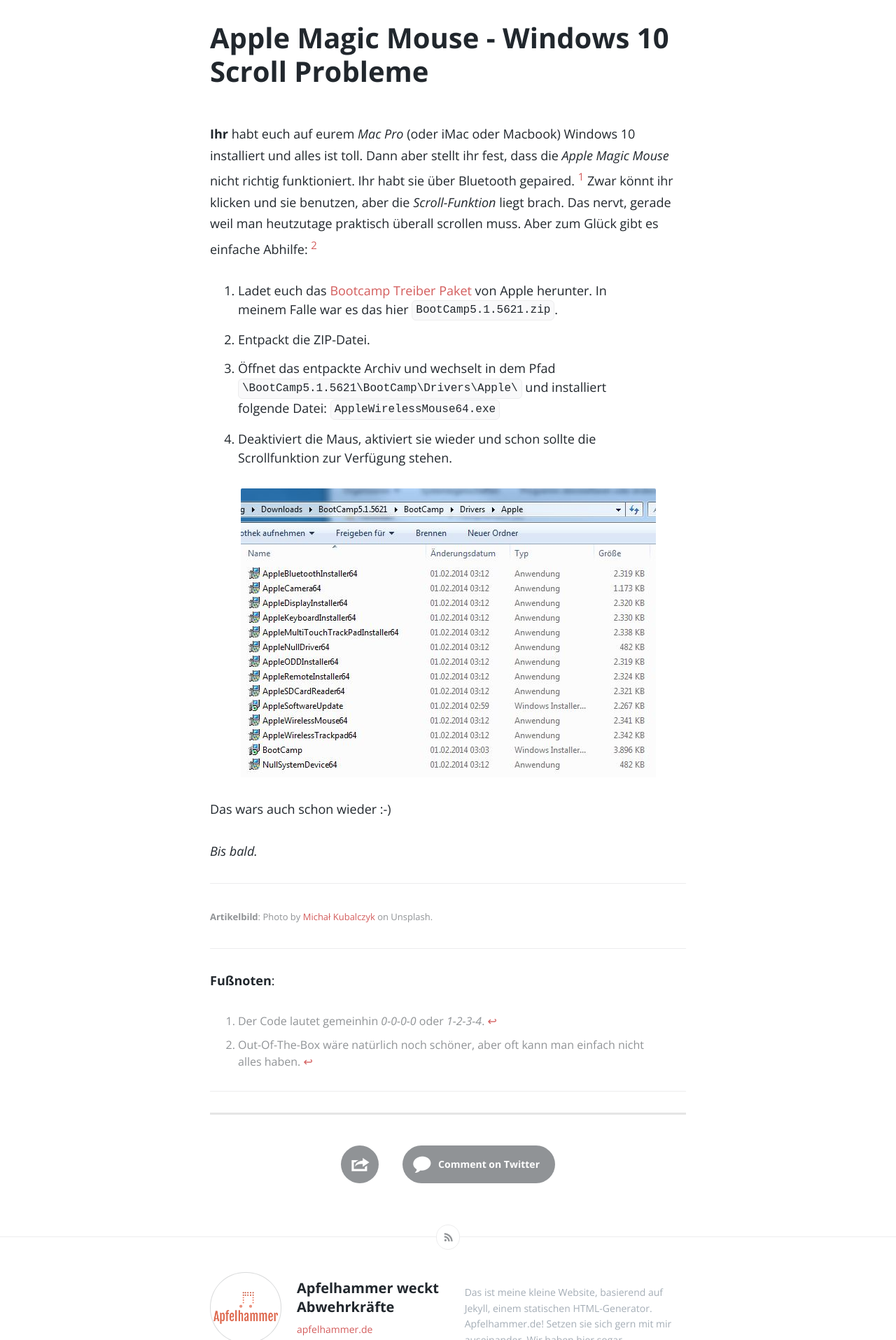
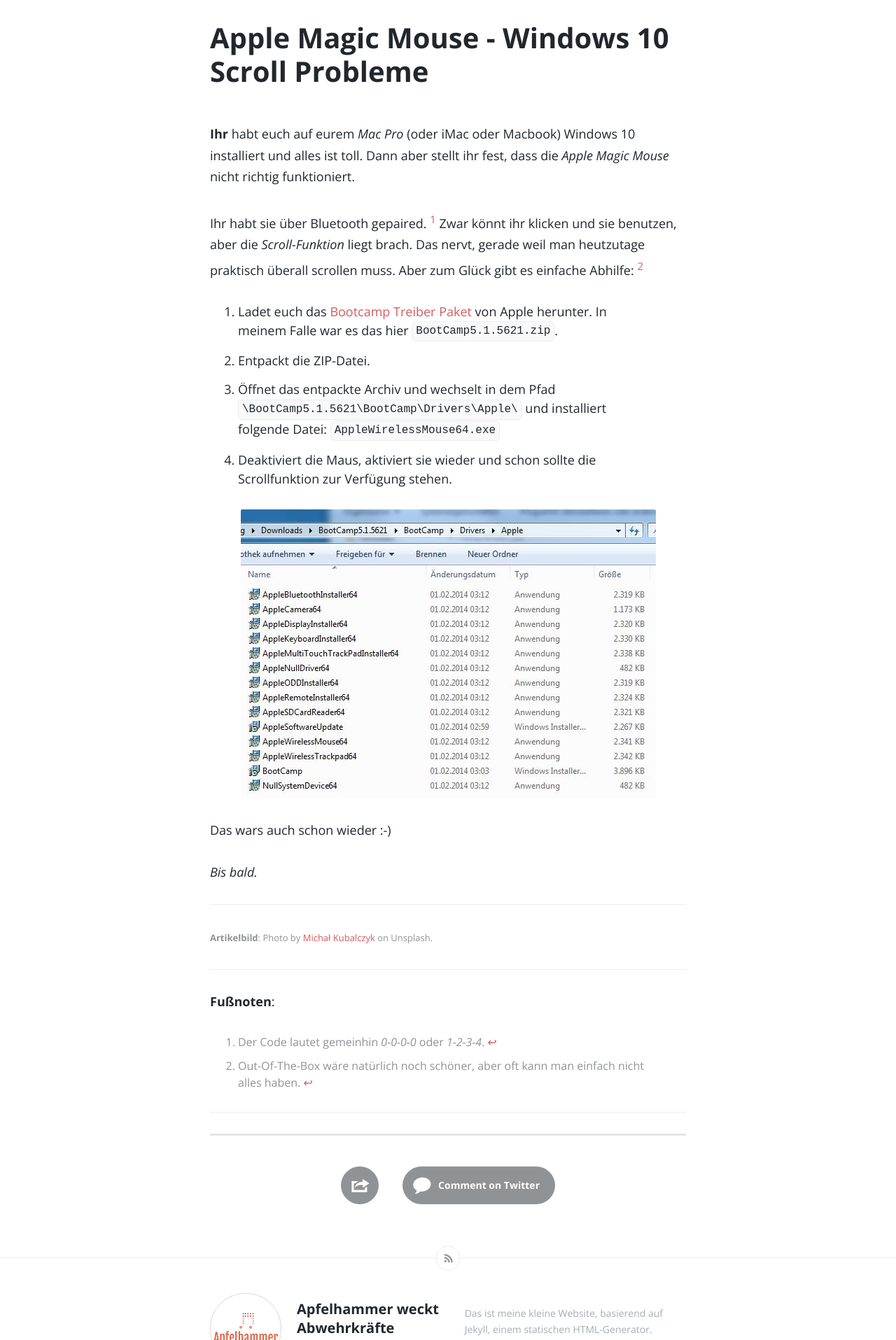
Before and after one commit to thafaker/apfelhammer.de, a Jekyll site: the page built from _posts/2019-02-21-Windows-10-Magic.Mouse.markdown, in a window 1280 px wide. Shown: the part 635-2550 px from the top of the page at 70% size. Built offline with Jekyll 4.4.1, drawn with Linux system fonts in a browser that asks for light colours; comment, search, counter and statistics services are not loaded.

```diff
--- a/_posts/2019-02-21-Windows-10-Magic.Mouse.markdown
+++ b/_posts/2019-02-21-Windows-10-Magic.Mouse.markdown
@@ -12,9 +12,10 @@ tags:
 - Maus
 - Anleitung
 - HowTo
+
 ---
+**Ihr** habt euch auf eurem *Mac Pro* (oder iMac oder Macbook) Windows 10 installiert und alles ist toll. Dann aber stellt ihr fest, dass die *Apple Magic Mouse* nicht richtig funktioniert. <!--more-->
 
-**Ihr** habt euch auf eurem *Mac Pro* (oder iMac oder Macbook) Windows 10 installiert und alles ist toll. Dann aber stellt ihr fest, dass die *Apple Magic Mouse* nicht richtig funktioniert. <!--more-->
 Ihr habt sie über Bluetooth gepaired. [^1] Zwar könnt ihr klicken und sie benutzen, aber die *Scroll-Funktion* liegt brach. Das nervt, gerade weil man heutzutage praktisch überall scrollen muss. Aber zum Glück gibt es einfache Abhilfe: [^2]
 
 1. Ladet euch das [Bootcamp Treiber Paket](https://support.apple.com/kb/dl1720?locale=en_US) von Apple herunter. In meinem Falle war es das hier <code>BootCamp5.1.5621.zip</code>.
```
